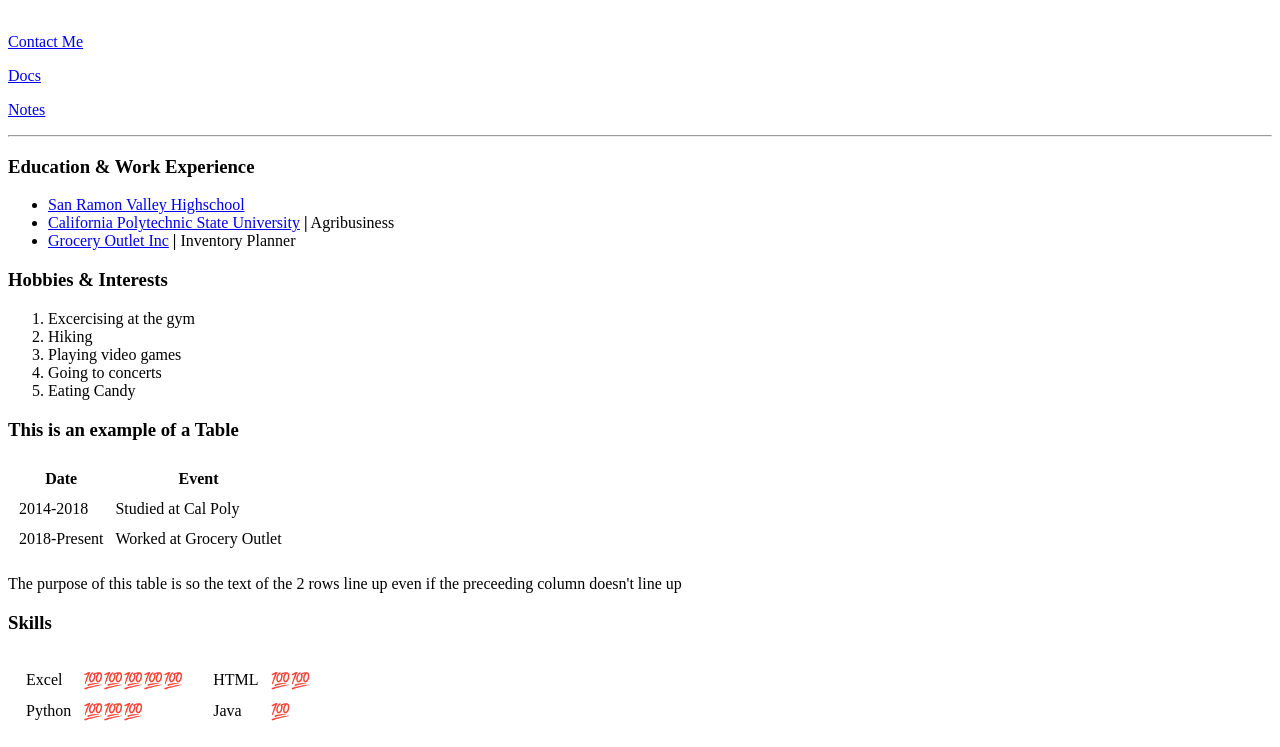
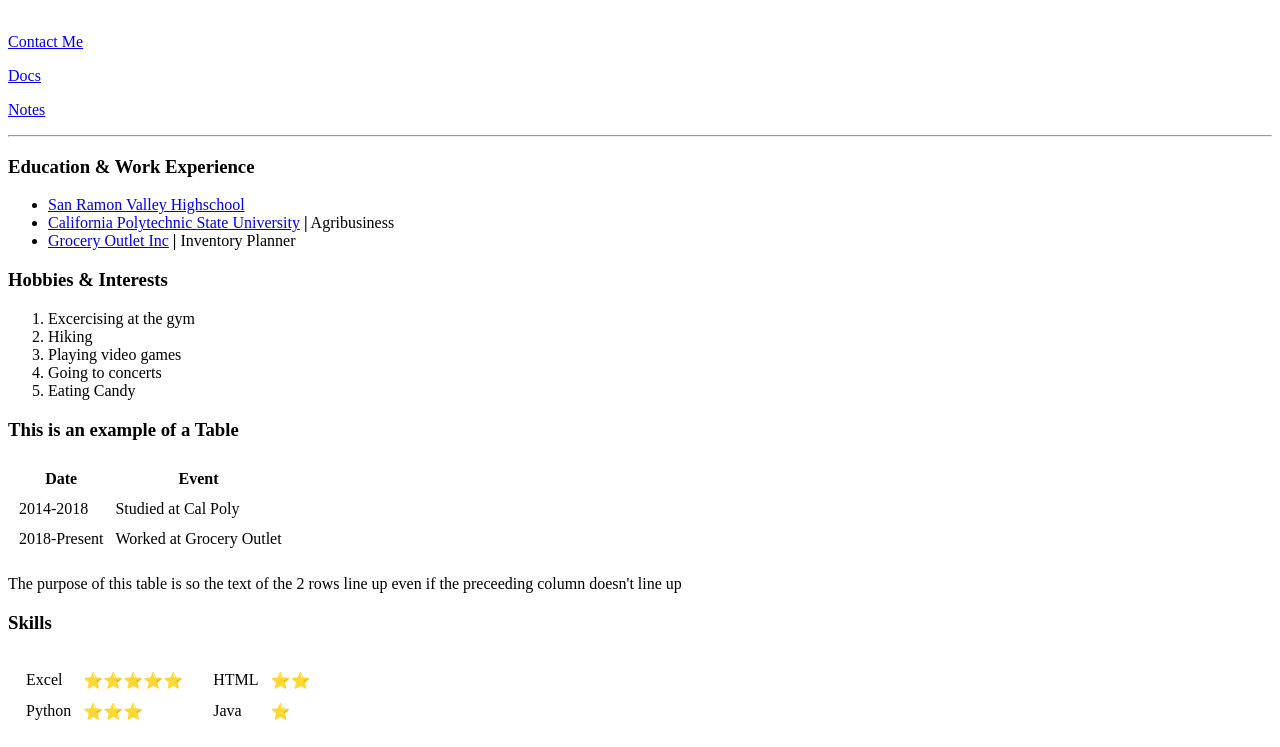
Before and after one commit to ryan12miller/My-Resume, a plain HTML site: page index.html in a window 1280 px wide. Shown: the part 197-944 px from the top of the page. Drawn offline with Linux system fonts and the light colour scheme.

Commit message:
Update index.html
Changed 100 emojis to star emojis

```diff
--- a/index.html
+++ b/index.html
@@ -80,12 +80,12 @@
 
           <tr>
             <td>Excel</td>
-            <td>💯💯💯💯💯</td>
+            <td>⭐⭐⭐⭐⭐</td>
           </tr>
 
           <tr>
             <td>Python</td>
-            <td>💯💯💯</td>
+            <td>⭐⭐⭐</td>
           </tr>
 
         </table>
@@ -95,12 +95,12 @@
         <table cellspacing="10">
           <tr>
             <td>HTML</td>
-            <td>💯💯</td>
+            <td>⭐⭐</td>
           </tr>
 
           <tr>
             <td>Java</td>
-            <td>💯</td>
+            <td>⭐</td>
           </tr>
         </table>
       </td>
```
